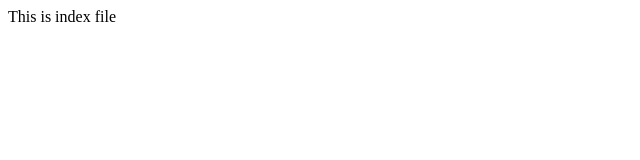
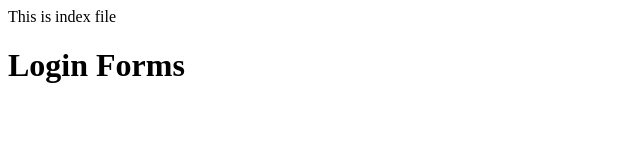
Before and after one commit to htagroup/myappSample, a plain HTML site: page index.html in a window 1280 px wide. Shown: the whole page, without its empty margins (0-640 px from the left). Drawn offline with Linux system fonts and the light colour scheme.

Commit message:
Login Form

```diff
--- a/index.html
+++ b/index.html
@@ -6,5 +6,6 @@
 </head>
 <body>
     This is index file
+    <h1>Login Forms</h1>
 </body>
 </html>
```
Also changed, not shown: dir1/app1.js (added), login.html (added), 1 other file.
